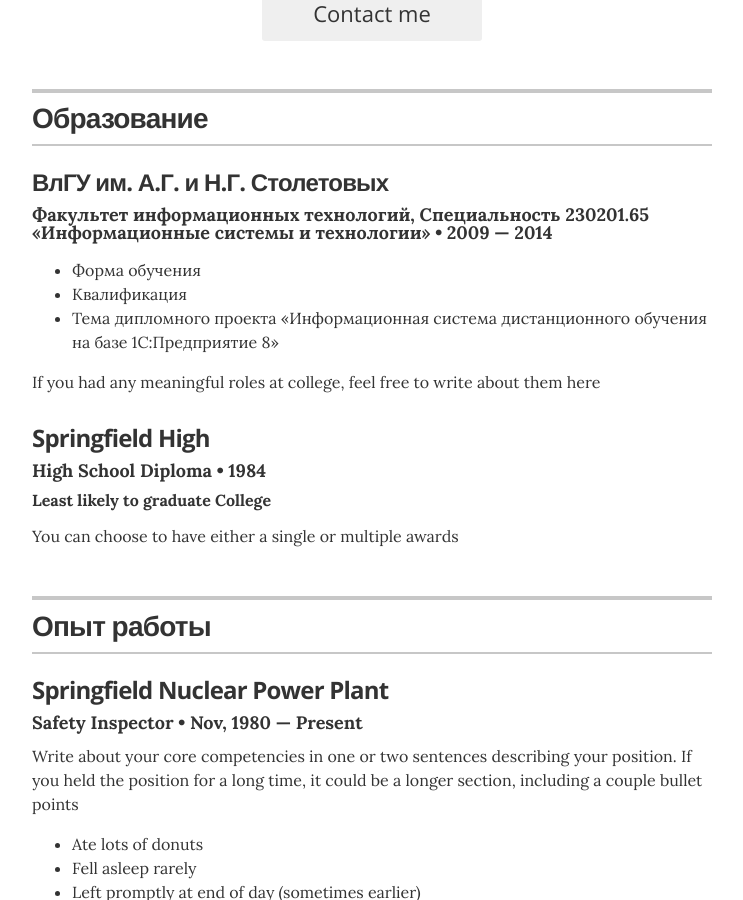
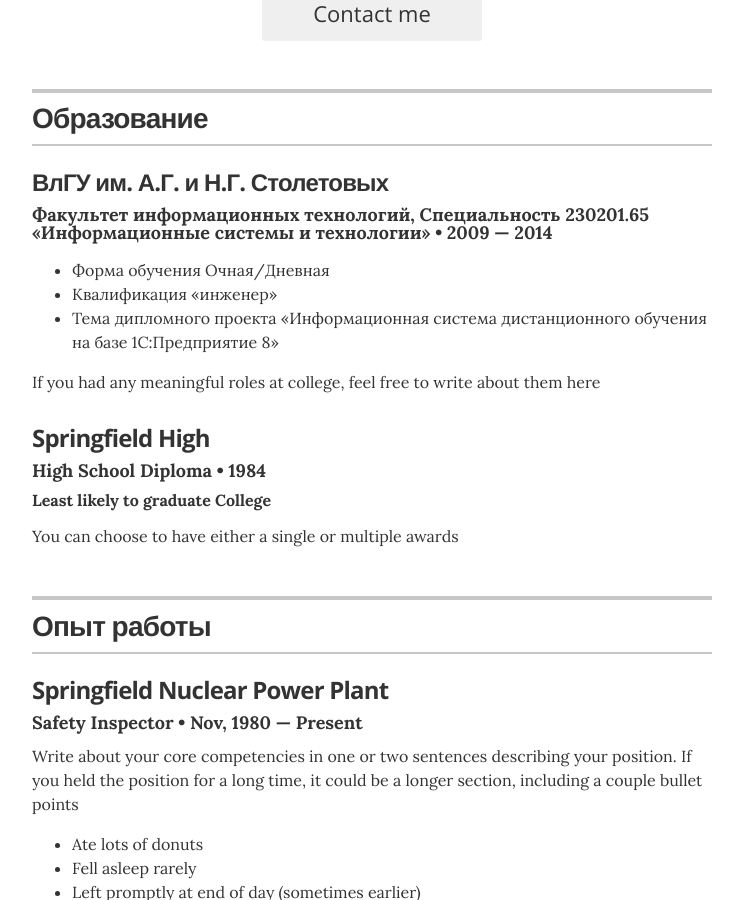
Before and after one commit to mrroofless/mrroofless.github.io, a Jekyll site: the page built from index.html, in a window 1280 px wide and 900 px high, scrolled down 444 px. Shown: the whole window, without its empty margins (268-1011 px from the left). Built offline with Jekyll 4.4.1, drawn with Linux system fonts in a browser that asks for light colours.

Commit message:
Update education.yml

```diff
--- a/_data/education.yml
+++ b/_data/education.yml
@@ -3,8 +3,8 @@
   uni: ВлГУ им. А.Г. и Н.Г. Столетовых
   year: 2009 &mdash; 2014
   awards:
-    - award: Форма обучения
-    - award: Квалификация
+    - award: Форма обучения Очная/Дневная
+    - award: Квалификация «инженер»
     - award: Тема дипломного проекта «Информационная система дистанционного обучения на базе 1С:Предприятие 8»
   summary: If you had any meaningful roles at college, feel free to write about them here
 
```
